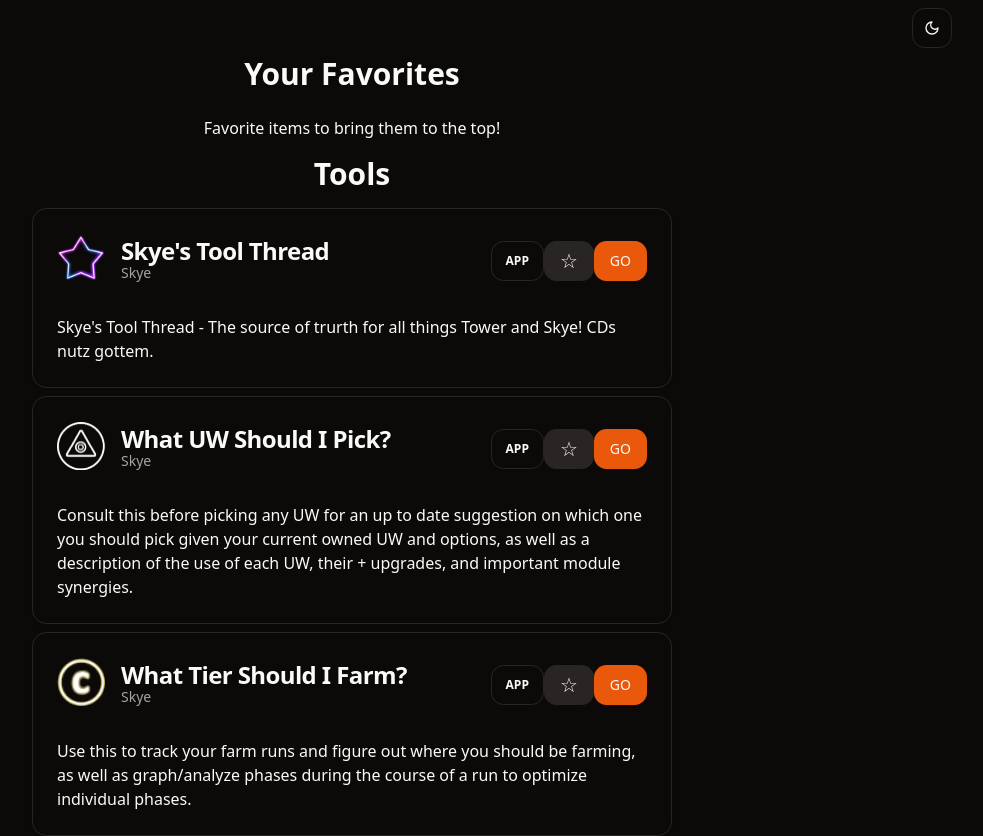
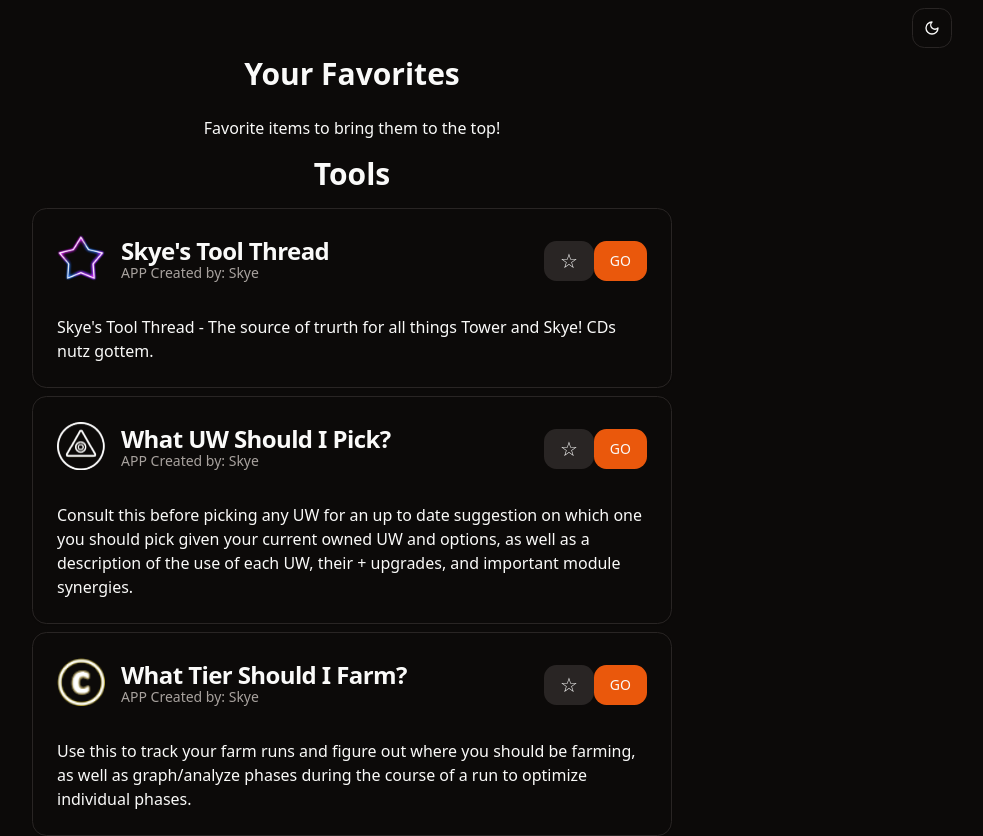
Before and after one commit to alypse/tower-tools-shad, a React (Vite) app: page / in a window 1280 px wide. Shown: the top 836 px of the page, without its empty margins (288-1271 px from the left). Built offline with nearby package versions, Linux system fonts and the light colour scheme.

Commit message:
Consolidate link type and author

```diff
--- a/src/App.tsx
+++ b/src/App.tsx
@@ -42,13 +42,14 @@ const ToolCard: React.FC<ToolCardProps> =  ({
 
                     <div>
                         <CardTitle>{tool.name}</CardTitle>
-                        <CardDescription>{tool.author}</CardDescription>
+                        <CardDescription>
+                            {tool.type === 'app' ? tool.type.toUpperCase() : tool.type.toUpperCase()}
+                            {' Created by: ' + tool.author}
+                        </CardDescription>
                     </div>
 
                     <div className='flex ml-auto'>
-                        {tool.type === 'app' ?
-                            <Badge variant='outline'>{tool.type.toUpperCase()}</Badge>
-                            : <Badge variant='outline'>{tool.type.toUpperCase()}</Badge>}
+
                         <Button variant='secondary' size='default' className='text-xl' onClick={() => onToggleFavorite(tool.id)}>
                             {isFavorite ? '★' : '☆'}
                         </Button>
```
